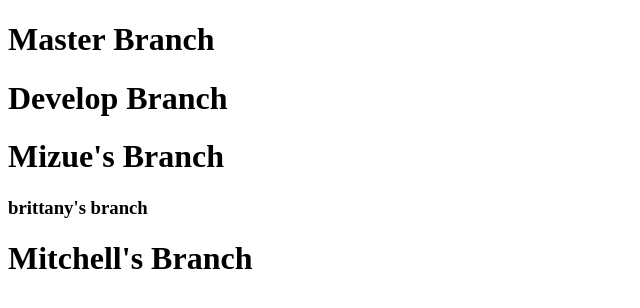
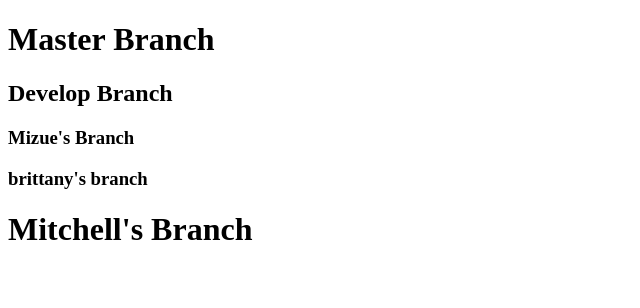
Before and after one commit to MitchReed123/teamGit, a plain HTML site: page index.html in a window 1280 px wide. Shown: the whole page, without its empty margins (0-640 px from the left). Drawn offline with Linux system fonts and the light colour scheme.

Commit message:
h1 tag -> h3 tag

```diff
--- a/index.html
+++ b/index.html
@@ -7,8 +7,8 @@
   </head>
   <body>
     <h1>Master Branch</h1>
-    <h1>Develop Branch</h1>
-    <h1>Mizue's Branch</h1>
+    <h2>Develop Branch</h2>
+    <h3>Mizue's Branch</h3>
     <h3>brittany's branch</h3>
     <h1>Mitchell's Branch</h1>
   </body>
```
